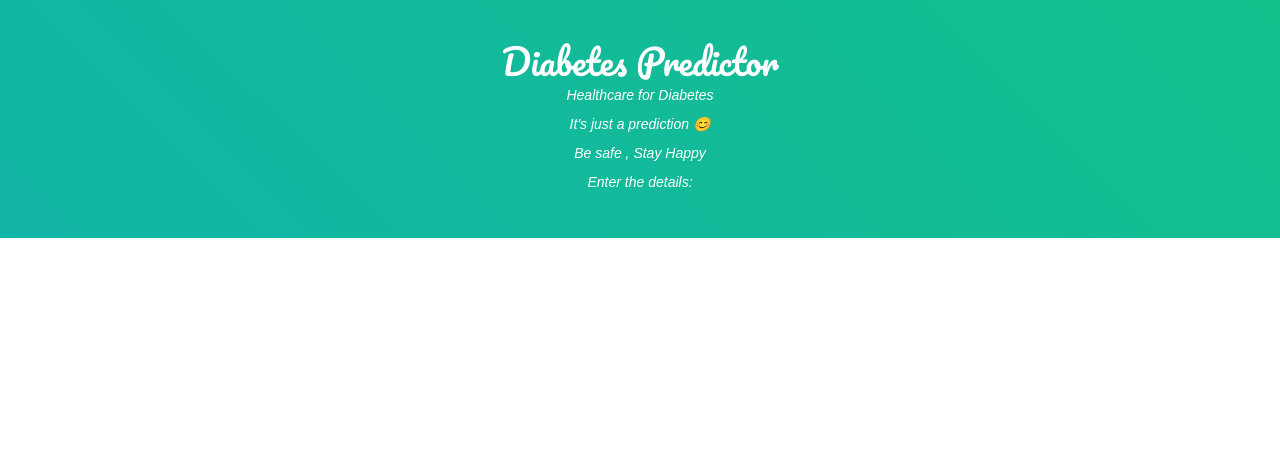
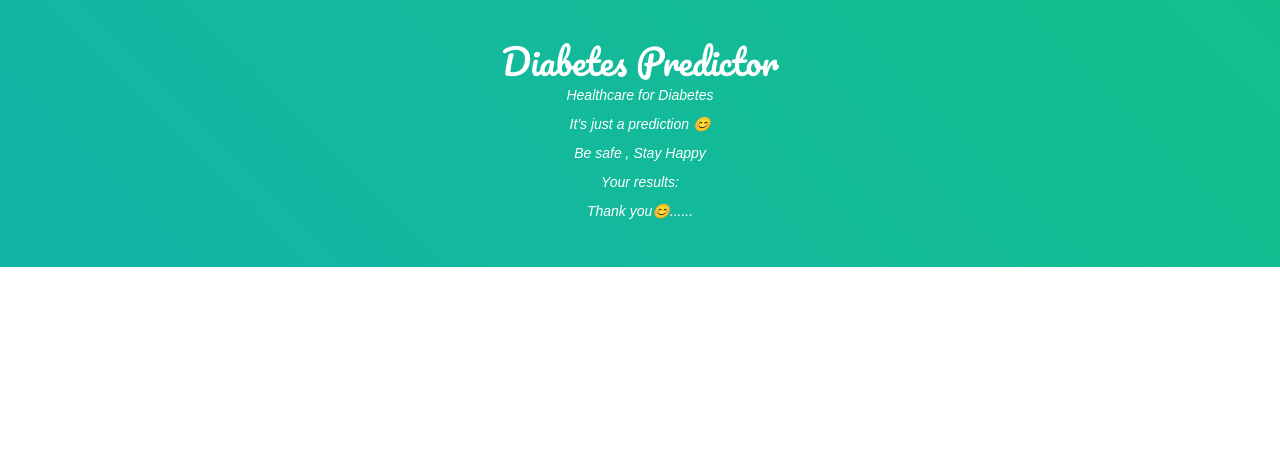
Before and after one commit to sushanth5d2/health, a Flask app: template templates/result.html in a window 1280 px wide. Shown: the top 459 px of the page. Run offline with Flask 2, Linux system fonts and the light colour scheme; the template is opened without the code that fills it, so the values that code supplies are empty; parts of the project's set-up code (start-up, migrations or seed data) failed here and were passed over; some libraries are stand-ins or nearby versions.

Commit message:
Update result.html

```diff
--- a/templates/result.html
+++ b/templates/result.html
@@ -19,7 +19,8 @@
     			<p>Healthcare for Diabetes</p><br>
     			<p>It's just a prediction 😊</p><br>
                         <p>Be safe , Stay Happy</p><br>
-                        <p>Enter the details:</p><br>
+                        <p>Your results:</p><br>
+		        <p>Thank you😊......</p><br>
     		</div>
     	</div>
 
```
